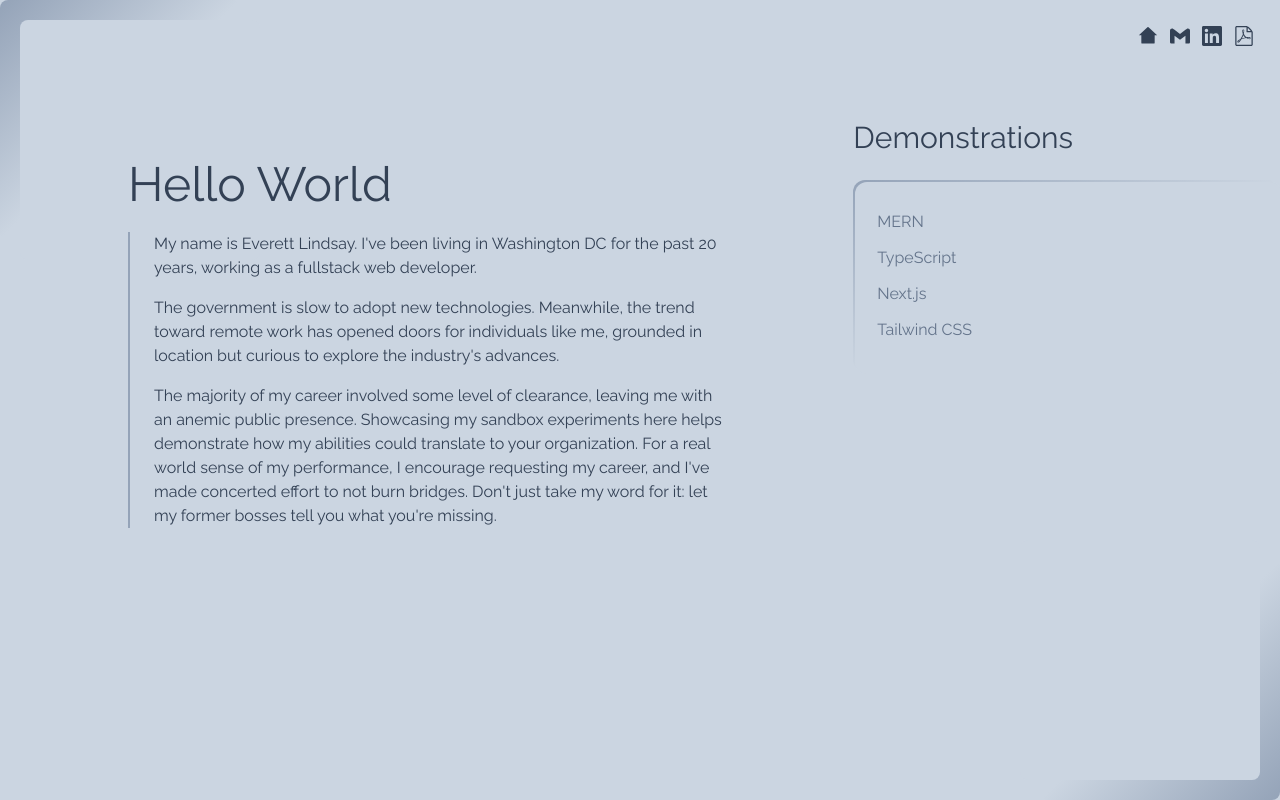
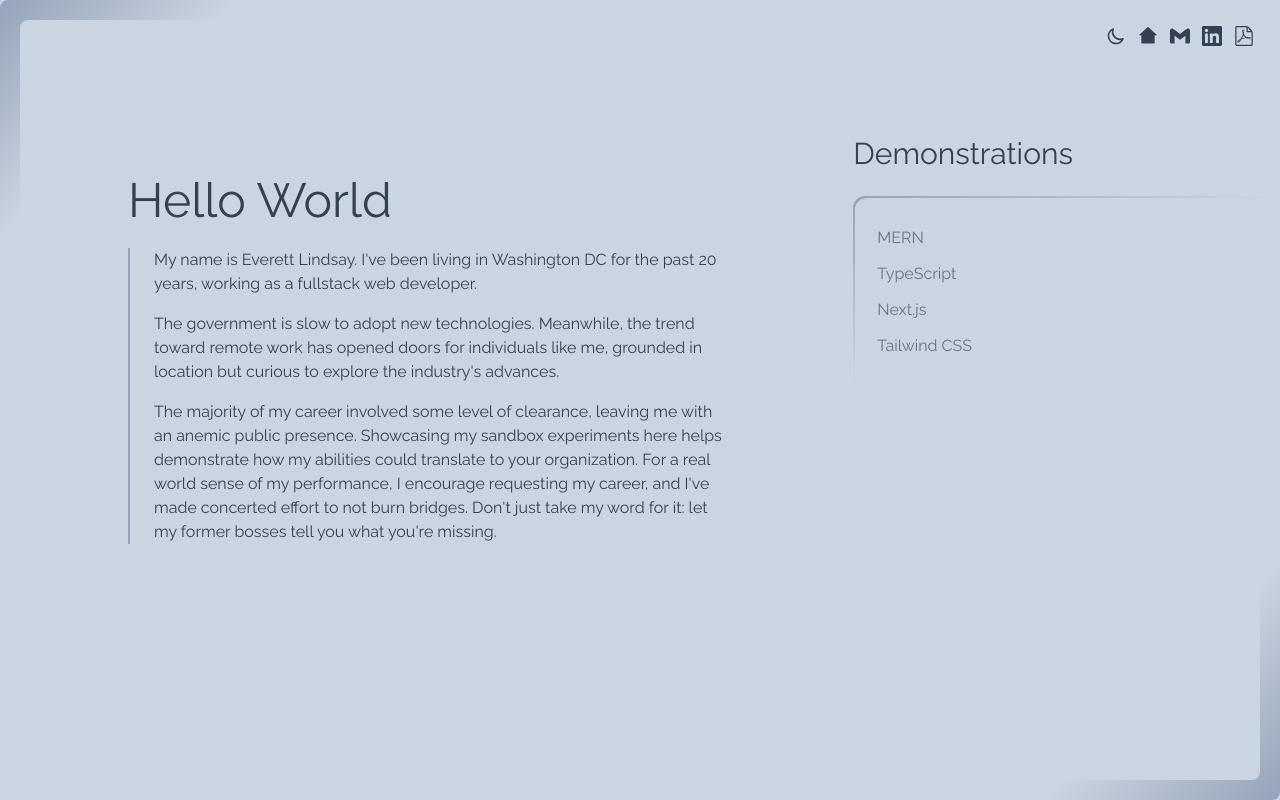
Before and after one commit to Ever-It-Lazy/portfolio, a Next.js app: page / in a window 1280 px wide. Built offline with nearby package versions, Linux system fonts and the light colour scheme.

Commit message:
dark mode starter kit; bottom border tweaking

```diff
--- a/pages/_document.js
+++ b/pages/_document.js
@@ -4,7 +4,7 @@ export default function Document() {
 	return (
 		<Html lang="en">
 			<Head />
-			<body className="bg-slate-300">
+			<body className="bg-slate-300 overflow-x-hidden">
 				<Main />
 				<NextScript />
 			</body>
--- a/pages/index.js
+++ b/pages/index.js
@@ -1,6 +1,7 @@
 import { SiGmail, SiLinkedin } from 'react-icons/si';
 import { RiHome2Fill } from 'react-icons/ri';
 import { ImFilePdf } from 'react-icons/im';
+import { HiOutlineMoon, HiSun } from 'react-icons/hi';
 import Link from 'next/link';
 import Welcome from './welcome';
 import Mern from './mern';
@@ -15,6 +16,7 @@ export default function Home() {
 	const [showTypeScript, setShowTypeScript] = useState(false);
 	const [showNext, setShowNext] = useState(false);
 	const [showTailwind, setShowTailwind] = useState(false);
+	const [darkMode, setDarkMode] = useState(false);
 
 	const toggleOff = () => {
 		setShowHome(false);
@@ -49,9 +51,13 @@ export default function Home() {
 		setShowTailwind(true);
 	};
 
+	const toggleDarkMode = () => {
+		setDarkMode(!darkMode);
+	};
+
 	return (
 		<div className="xl:container xl:mx-auto">
-			<div className="relative md:grid grid-cols-3 h-[100vh]">
+			<div className="relative md:grid grid-cols-3 min-h-screen max-h-full">
 				{/* top left border */}
 				<div className="absolute bg-gradient-to-br from-slate-400 via-slate-300 h-60 w-60 rounded-lg -z-10">
 					<div className="absolute bg-slate-300 h-60 w-60 rounded-lg z-0 left-5 top-5"></div>
@@ -59,6 +65,11 @@ export default function Home() {
 
 				<nav className="relative col-span-3">
 					<div className="flex absolute right-0 m-5">
+						{
+							darkMode
+								? <HiSun className="icon" onClick={toggleDarkMode} />
+								: <HiOutlineMoon className="icon" onClick={toggleDarkMode} />
+						}
 						<RiHome2Fill className="icon" onClick={toggleHome} />
 						<Link href="mailto:everettlindsay@gmail.com">
 							<SiGmail className="icon" />
@@ -72,7 +83,7 @@ export default function Home() {
 					</div>
 				</nav>
 
-				<div className="col-span-2 p-10 md:m-10 md:p-0 md:mx-32 h-[30rem]">
+				<div className="col-span-2 p-10 md:m-10 md:p-0 md:mx-32 h-auto sm:h-[28rem]">
 					{ showHome ? <Welcome /> : null }
 					{ showMern ? <Mern /> : null }
 					{ showTypeScript ? <TypeScript /> : null }
```
